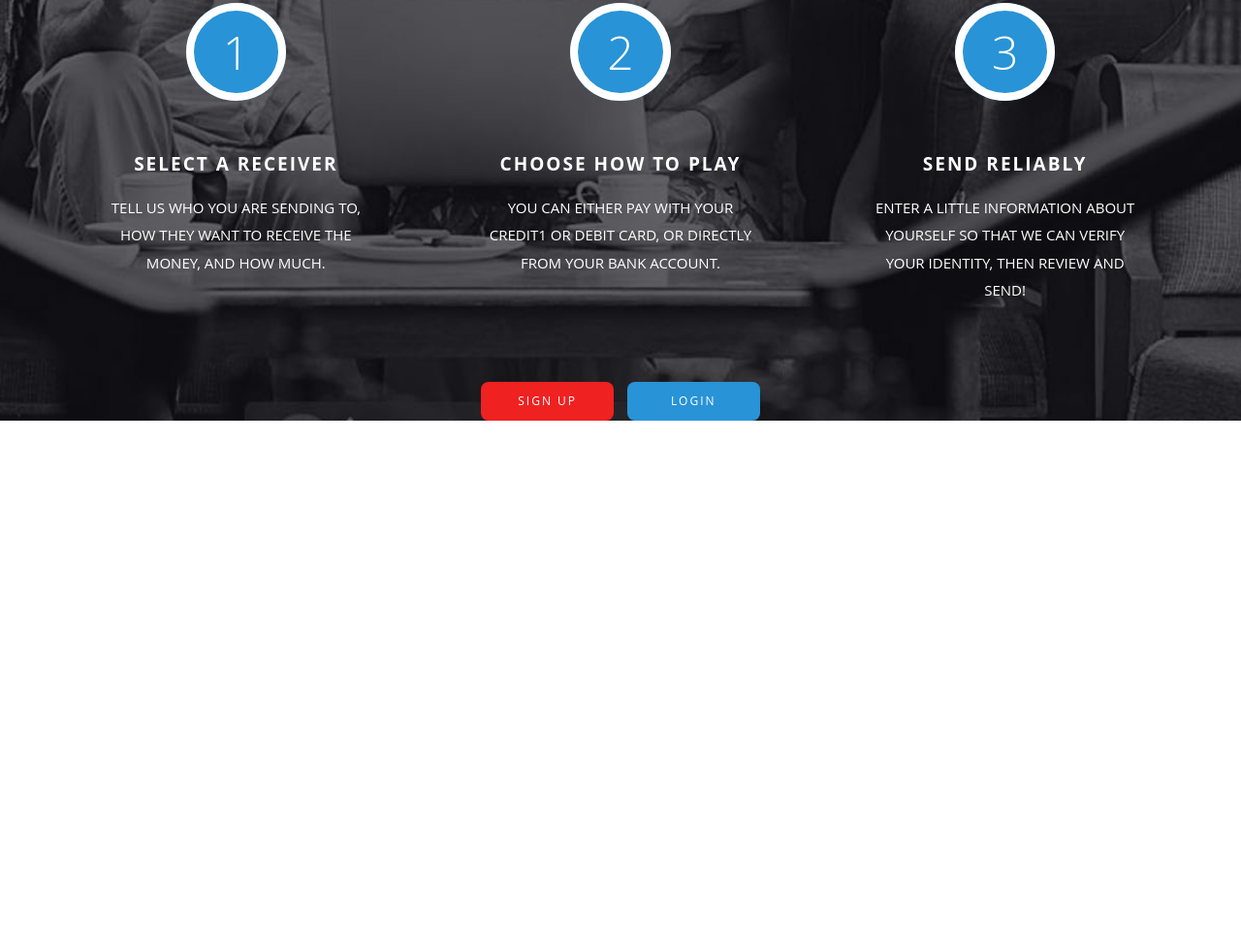
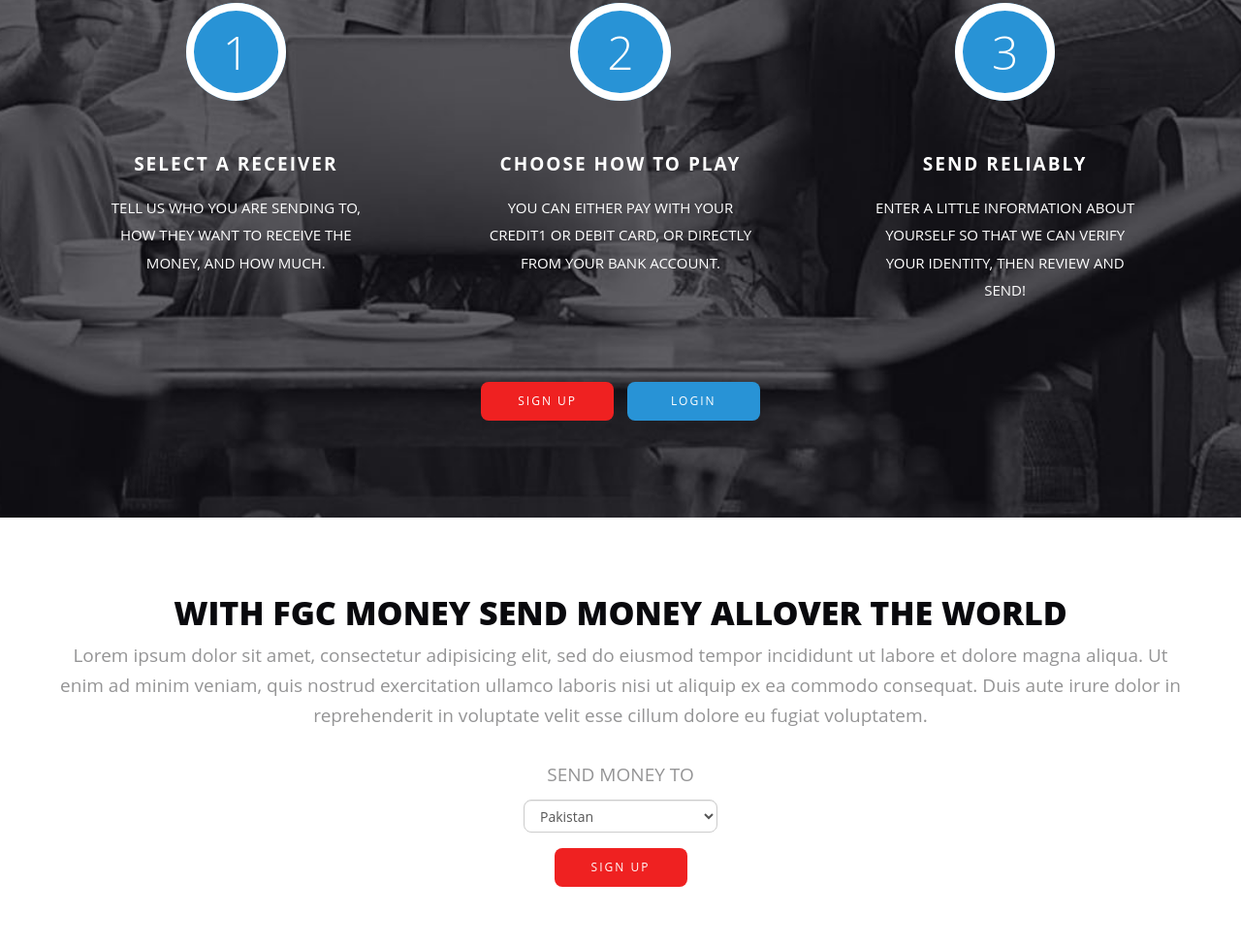
Before and after one commit to mfahadcodenvoi1/fgc_money, a website: page public/views/home.html in a window 1280 px wide. Shown: the part 1502-2477 px from the top of the page at 97% size. Before the commit the page ends 1936 px from the top, so only its background shows below. Drawn offline with Linux system fonts and the light colour scheme.

Commit message:
mid section added

```diff
--- a/public/css/adjustments.css
+++ b/public/css/adjustments.css
@@ -86,6 +86,9 @@
     padding-left: 20px;
     padding-right: 20px;
 }
+.padding-100-b{
+    padding-bottom: 100px;
+}
 .padding-50-x{
     padding-left: 50px;
     padding-right: 50px;
@@ -119,3 +122,8 @@
     background: transparent;
     border: 1px solid transparent;
 }
+.center-align-x{
+    left: 50%;
+    position: absolute;
+    transform: translate(-50%);
+}
--- a/public/css/form.css
+++ b/public/css/form.css
@@ -177,3 +177,9 @@
 .large-btn:hover{
     color: white;
 }
+
+.standard-select{
+    border-radius: 8px;
+    width: 200px;
+    margin-top:10px;
+}
--- a/public/css/style.css
+++ b/public/css/style.css
@@ -214,3 +214,19 @@
     text-transform: uppercase;
     line-height: 1.9;
 }
+
+.mid-section1{
+    padding: 60px;
+}
+.mid-section1 h1{
+    font-size: 34px;
+    color: rgb( 9, 9, 13 );
+    text-transform: uppercase;
+    font-weight: 800;
+
+}
+.mid-section1 p{
+    font-size: 19px;
+    color: rgb( 148, 148, 149 );
+    line-height: 1.632;
+}
--- a/public/views/home.html
+++ b/public/views/home.html
@@ -11,7 +11,7 @@
     <link rel="stylesheet" href="../css/adjustments.css">
     <link rel="stylesheet" href="../css/header-custom.css">
     <link rel="stylesheet" href="../css/form.css">
-    <title>Sign Up</title>
+    <title>Home</title>
 </head>
 <body >
 
@@ -118,7 +118,7 @@
     </div>
 
 
-    <div class="text-center">
+    <div class="text-center padding-100-b">
         <a class="btn form-btn bg-red width-137 margin-5-x">Sign Up</a>
         <a class="btn form-btn bg-blue width-137 margin-5-x">Login</a>
     </div>
@@ -126,5 +126,24 @@
 
 
 </div>
+
+<div class="mid-section1 text-center">
+
+    <h1>with FGC MONEY SEND MONEY ALLOVER THE WORLD</h1>
+    <p>
+        Lorem ipsum dolor sit amet, consectetur adipisicing elit,
+        sed do eiusmod tempor incididunt ut labore et dolore magna aliqua.
+        Ut enim ad minim veniam, quis nostrud exercitation ullamco laboris nisi ut aliquip ex ea commodo consequat.
+        Duis aute irure dolor in reprehenderit in voluptate velit esse cillum dolore eu fugiat voluptatem.
+    </p>
+    <p class="margin-30-t">SEND MONEY TO
+        <select class="form-control standard-select center-align-x">
+            <option>Pakistan</option>
+        </select>
+
+    </p>
+    <a class="btn form-btn bg-red width-137 margin-50-t">Sign Up</a>
+
+</div>
 </body>
 </html>
```
